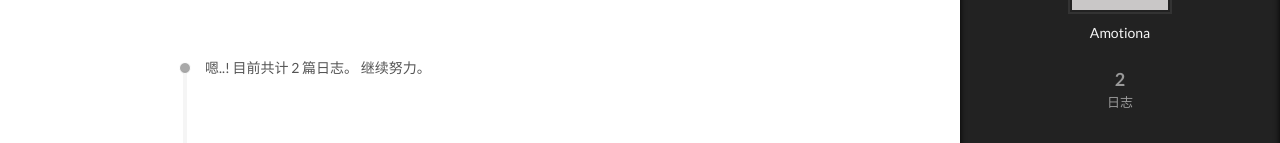
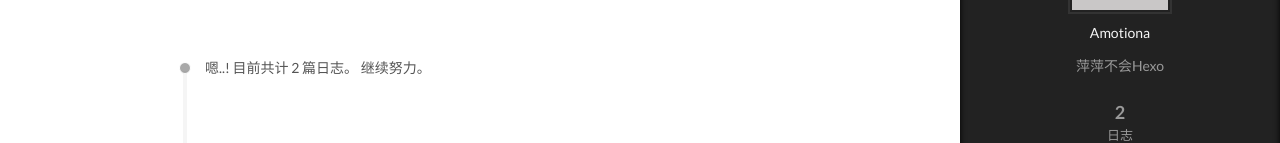
Before and after one commit to ColdGirl/ColdGirl.github.io, a plain HTML site: page archives/2017/08/index.html in a window 1280 px wide. Both pictures are taken after a click on the element 1238 px from the left and 743 px from the top of the page. Shown: the part 245-388 px from the top of the page. Drawn offline with Linux system fonts and the light colour scheme.

Commit message:
Site updated: 2017-08-25 09:23:02

```diff
--- a/archives/2017/08/index.html
+++ b/archives/2017/08/index.html
@@ -95,13 +95,16 @@
 
 
 
+<meta name="description" content="萍萍不会Hexo">
 <meta property="og:type" content="website">
 <meta property="og:title" content="Hexo">
 <meta property="og:url" content="http://yoursite.com/archives/2017/08/index.html">
 <meta property="og:site_name" content="Hexo">
+<meta property="og:description" content="萍萍不会Hexo">
 <meta property="og:locale" content="zh-Hans">
 <meta name="twitter:card" content="summary">
 <meta name="twitter:title" content="Hexo">
+<meta name="twitter:description" content="萍萍不会Hexo">
 
 
 
@@ -430,7 +433,7 @@
                alt="Amotiona" />
           <p class="site-author-name" itemprop="name">Amotiona</p>
 
-              <p class="site-description motion-element" itemprop="description"></p>
+              <p class="site-description motion-element" itemprop="description">萍萍不会Hexo</p>
 
         </div>
         <nav class="site-state motion-element">
```
Also changed, not shown: 2017/08/24/Amotiona/index.html (+1 -1 lines), 2017/08/24/hello-world/index.html (+1 -1 lines), archives/2017/index.html (+4 -1 lines), archives/index.html (+4 -1 lines), index.html (+4 -1 lines).
